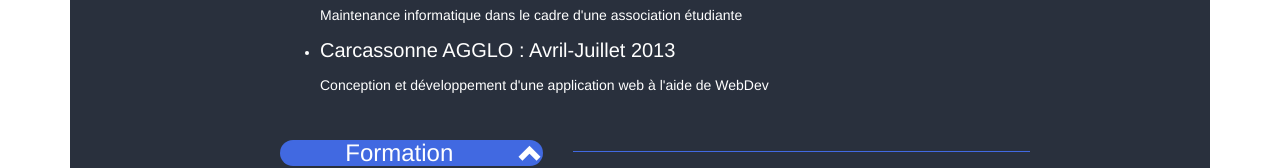
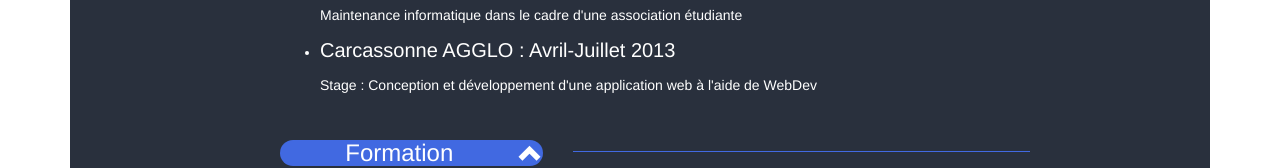
Before and after one commit to bladess/bladess.github.io, a website: page index.html in a window 1280 px wide. Shown: the part 933-1101 px from the top of the page. Drawn offline with nearby package versions, Linux system fonts and the light colour scheme.

Commit message:
fix stage

```diff
--- a/index.html
+++ b/index.html
@@ -159,7 +159,7 @@
                                     <li class="detail">Carcassonne AGGLO :
                                         <span class="supdate">Avril-Juillet 2013</span>
                                     </li>
-                                    <li>Conception et développement d'une application web à l'aide de WebDev</li>
+                                    <li>Stage : Conception et développement d'une application web à l'aide de WebDev</li>
                                 </ul>
                             </li>
                         </ul>
```
